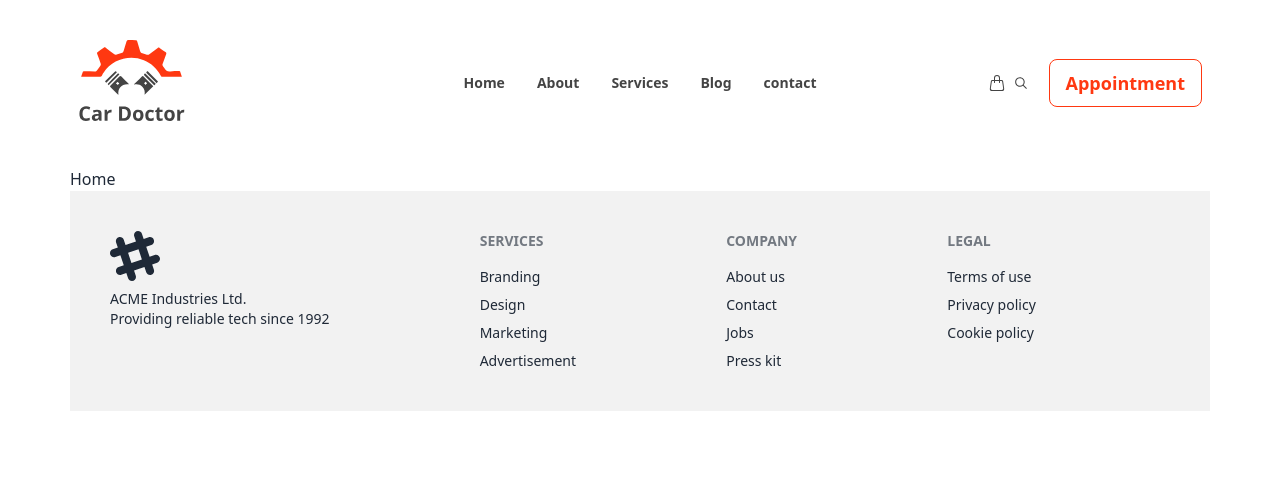
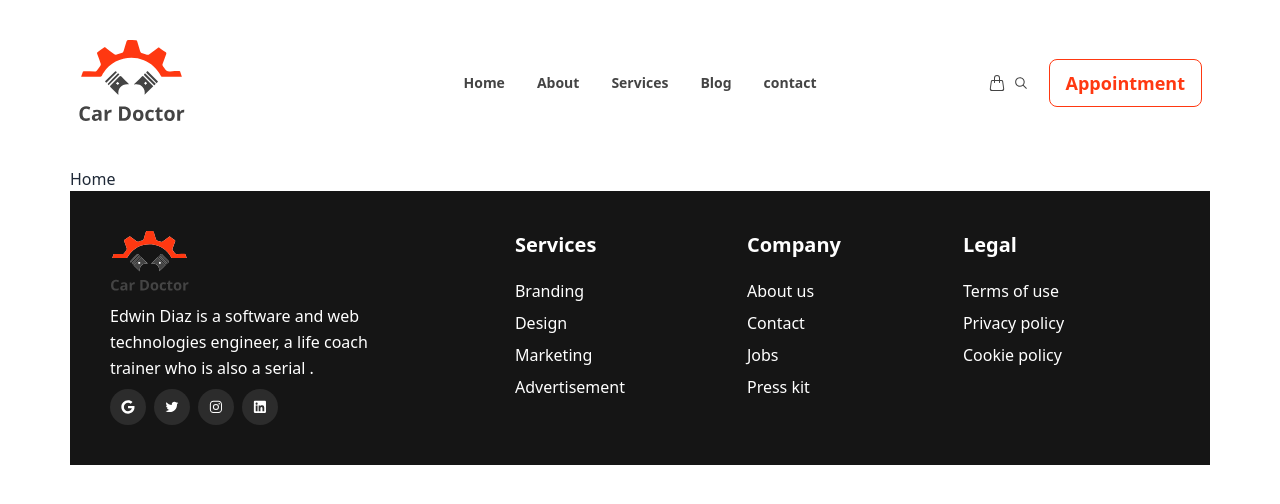
Before and after one commit to QuaziSamiha/Car_Doctor_Client, a React (Vite) app: page / in a window 1280 px wide. Shown: the top 504 px of the page. Built offline with nearby package versions, Linux system fonts and the light colour scheme.

Commit message:
footer done

```diff
--- a/src/components/Shared/Footer/Footer.jsx
+++ b/src/components/Shared/Footer/Footer.jsx
@@ -1,44 +1,52 @@
+import logo from "../../../assets/logo.svg";
+import { FaGoogle, FaLinkedin } from "react-icons/fa";
+import { IoLogoTwitter } from "react-icons/io";
+import { IoLogoInstagram } from "react-icons/io5";
+
 const Footer = () => {
   return (
     <>
-      <footer className="footer p-10 bg-base-200 text-base-content">
+      <footer className="footer p-10 bg-[#151515] text-white">
         <aside>
-          <svg
-            width="50"
-            height="50"
-            viewBox="0 0 24 24"
-            xmlns="http://www.w3.org/2000/svg"
-            fillRule="evenodd"
-            clipRule="evenodd"
-            className="fill-current"
-          >
-            <path d="M22.672 15.226l-2.432.811.841 2.515c.33 1.019-.209 2.127-1.23 2.456-1.15.325-2.148-.321-2.463-1.226l-.84-2.518-5.013 1.677.84 2.517c.391 1.203-.434 2.542-1.831 2.542-.88 0-1.601-.564-1.86-1.314l-.842-2.516-2.431.809c-1.135.328-2.145-.317-2.463-1.229-.329-1.018.211-2.127 1.231-2.456l2.432-.809-1.621-4.823-2.432.808c-1.355.384-2.558-.59-2.558-1.839 0-.817.509-1.582 1.327-1.846l2.433-.809-.842-2.515c-.33-1.02.211-2.129 1.232-2.458 1.02-.329 2.13.209 2.461 1.229l.842 2.515 5.011-1.677-.839-2.517c-.403-1.238.484-2.553 1.843-2.553.819 0 1.585.509 1.85 1.326l.841 2.517 2.431-.81c1.02-.33 2.131.211 2.461 1.229.332 1.018-.21 2.126-1.23 2.456l-2.433.809 1.622 4.823 2.433-.809c1.242-.401 2.557.484 2.557 1.838 0 .819-.51 1.583-1.328 1.847m-8.992-6.428l-5.01 1.675 1.619 4.828 5.011-1.674-1.62-4.829z"></path>
-          </svg>
-          <p>
-            ACME Industries Ltd.
-            <br />
-            Providing reliable tech since 1992
+          <img src={logo} className="w-[79px] h-[64.09px]" alt="" />
+          <p className="w-[283px] text-base leading-[26px] font-normal">
+            Edwin Diaz is a software and web technologies engineer, a life coach
+            trainer who is also a serial .
           </p>
+          <div className="flex">
+            <div className="bg-[#2c2c2c] mr-2 w-9 h-9 rounded-full flex justify-center items-center">
+              <FaGoogle className="text-[13.85px]" />
+            </div>
+            <div className="bg-[#2c2c2c] mr-2 w-9 h-9 rounded-full flex justify-center items-center">
+              <IoLogoTwitter className="text-[13.85px]" />
+            </div>
+            <div className="bg-[#2c2c2c] mr-2 w-9 h-9 rounded-full flex justify-center items-center">
+              <IoLogoInstagram className="text-[13.85px]" />
+            </div>
+            <div className="bg-[#2c2c2c] mr-2 w-9 h-9 rounded-full flex justify-center items-center">
+              <FaLinkedin className="text-[13.85px]" />
+            </div>
+          </div>
         </aside>
         <nav>
-          <header className="footer-title">Services</header>
-          <a className="link link-hover">Branding</a>
-          <a className="link link-hover">Design</a>
-          <a className="link link-hover">Marketing</a>
-          <a className="link link-hover">Advertisement</a>
+          <header className="mb-3 font-semibold text-xl">Services</header>
+          <a className="link link-hover text-base">Branding</a>
+          <a className="link link-hover text-base">Design</a>
+          <a className="link link-hover text-base">Marketing</a>
+          <a className="link link-hover text-base">Advertisement</a>
         </nav>
         <nav>
-          <header className="footer-title">Company</header>
-          <a className="link link-hover">About us</a>
-          <a className="link link-hover">Contact</a>
-          <a className="link link-hover">Jobs</a>
-          <a className="link link-hover">Press kit</a>
+          <header className="mb-3 font-semibold text-xl">Company</header>
+          <a className="link link-hover text-base">About us</a>
+          <a className="link link-hover text-base">Contact</a>
+          <a className="link link-hover text-base">Jobs</a>
+          <a className="link link-hover text-base">Press kit</a>
         </nav>
         <nav>
-          <header className="footer-title">Legal</header>
-          <a className="link link-hover">Terms of use</a>
-          <a className="link link-hover">Privacy policy</a>
-          <a className="link link-hover">Cookie policy</a>
+          <header className="mb-3 font-semibold text-xl">Legal</header>
+          <a className="link link-hover text-base">Terms of use</a>
+          <a className="link link-hover text-base">Privacy policy</a>
+          <a className="link link-hover text-base">Cookie policy</a>
         </nav>
       </footer>
     </>
```
Also changed, not shown: src/assets/icons/logo.svg (added), 1 other file (tests, documents, lock files or other folders).
